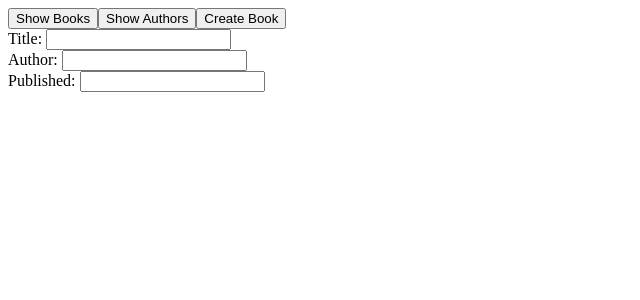
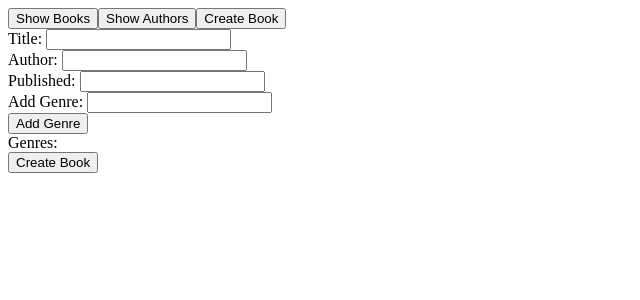
Before and after one commit to abdulqshabbir/curate-books, a React (Create React App) app in the folder client/: page / in a window 1280 px wide. Shown: the top 300 px of the page, without its empty margins (0-640 px from the left). Built offline with nearby package versions, Linux system fonts and the light colour scheme.

Commit message:
Add book query correctly sends graphql request to server but books and authors not being updated in the backend.

```diff
--- a/client/src/App.js
+++ b/client/src/App.js
@@ -4,26 +4,7 @@ import { Authors } from "./components/Authors";
 import { Books } from "./components/Books";
 import { CreateBook } from "./components/CreateBook";
 import "./App.css";
-
-const ALL_BOOKS = gql`
-  query {
-    allBooks {
-      title
-      author
-      published
-    }
-  }
-`;
-
-const ALL_AUTHORS = gql`
-  query {
-    allAuthors {
-      name
-      born
-      bookCount
-    }
-  }
-`;
+import { ALL_AUTHORS, ALL_BOOKS } from "./queries";
 
 function App() {
   const [page, setPage] = useState("create-book");
--- a/client/src/components/CreateBook.js
+++ b/client/src/components/CreateBook.js
@@ -1,19 +1,20 @@
-import React, { useState, useEffect } from "react";
+import React, { useState } from "react";
+import { gql, useMutation } from "@apollo/client";
+import { ADD_BOOK, ALL_BOOKS, ALL_AUTHORS } from "../queries";
 
 export const CreateBook = ({ setPage }) => {
   const [title, setTitle] = useState("");
   const [author, setAuthor] = useState("");
   const [published, setPublished] = useState("");
-  useEffect(() => {
-    console.log(title);
-  }, [title]);
+  const [genre, setGenre] = useState("");
+  const [genres, setGenres] = useState([]);
+  const [createBook] = useMutation(ADD_BOOK);
   return (
     <div>
       <button onClick={() => setPage("books")}>Show Books</button>
       <button onClick={() => setPage("authors")}>Show Authors</button>
       <button onClick={() => setPage("create-book")}>Create Book</button>
-
-      <form>
+      <form onSubmit={(e) => submitForm(e)}>
         <label>Title: </label>
         <input
           type="text"
@@ -32,9 +33,43 @@ export const CreateBook = ({ setPage }) => {
         <input
           type="text"
           value={published}
-          onChange={(e) => published(e.target.value)}
+          onChange={(e) => setPublished(e.target.value)}
         />
+        <br />
+        <label>Add Genre: </label>
+        <input
+          type="text"
+          value={genre}
+          onChange={(e) => setGenre(e.target.value)}
+        />
+        <br />
+        <button onClick={(e) => addGenre(e)}>Add Genre</button>
+        <br />
+        <label>Genres: </label>
+        {genres.join(" ")}
+        <br />
+        <button>Create Book</button>
       </form>
     </div>
   );
+  function submitForm(e) {
+    e.preventDefault();
+    // make graphql request to ADD_BOOK and refetch authors and books
+    createBook({
+      variables: { title, author, published: parseInt(published), genres },
+      refetchQueries: [{ query: ALL_AUTHORS }, { query: ALL_BOOKS }],
+    });
+    // clear input fields from state
+    setTitle("");
+    setAuthor("");
+    setPublished("");
+    setGenres([]);
+    setGenre("");
+  }
+
+  function addGenre(e) {
+    e.preventDefault();
+    setGenres(genres.concat(genre));
+    setGenre("");
+  }
 };
--- /dev/null
+++ b/client/src/queries/index.js
@@ -0,0 +1,42 @@
+import { gql } from "@apollo/client";
+
+export const ALL_BOOKS = gql`
+  query {
+    allBooks {
+      title
+      author
+      published
+    }
+  }
+`;
+
+export const ALL_AUTHORS = gql`
+  query {
+    allAuthors {
+      name
+      born
+      bookCount
+    }
+  }
+`;
+
+export const ADD_BOOK = gql`
+  mutation addBook(
+    $title: String!
+    $author: String!
+    $published: Int!
+    $genres: [String]!
+  ) {
+    addBook(
+      title: $title
+      author: $author
+      published: $published
+      genres: $genres
+    ) {
+      title
+      author
+      published
+      genres
+    }
+  }
+`;
```
Also changed, not shown: 1 other file (tests, documents, lock files or other folders).
